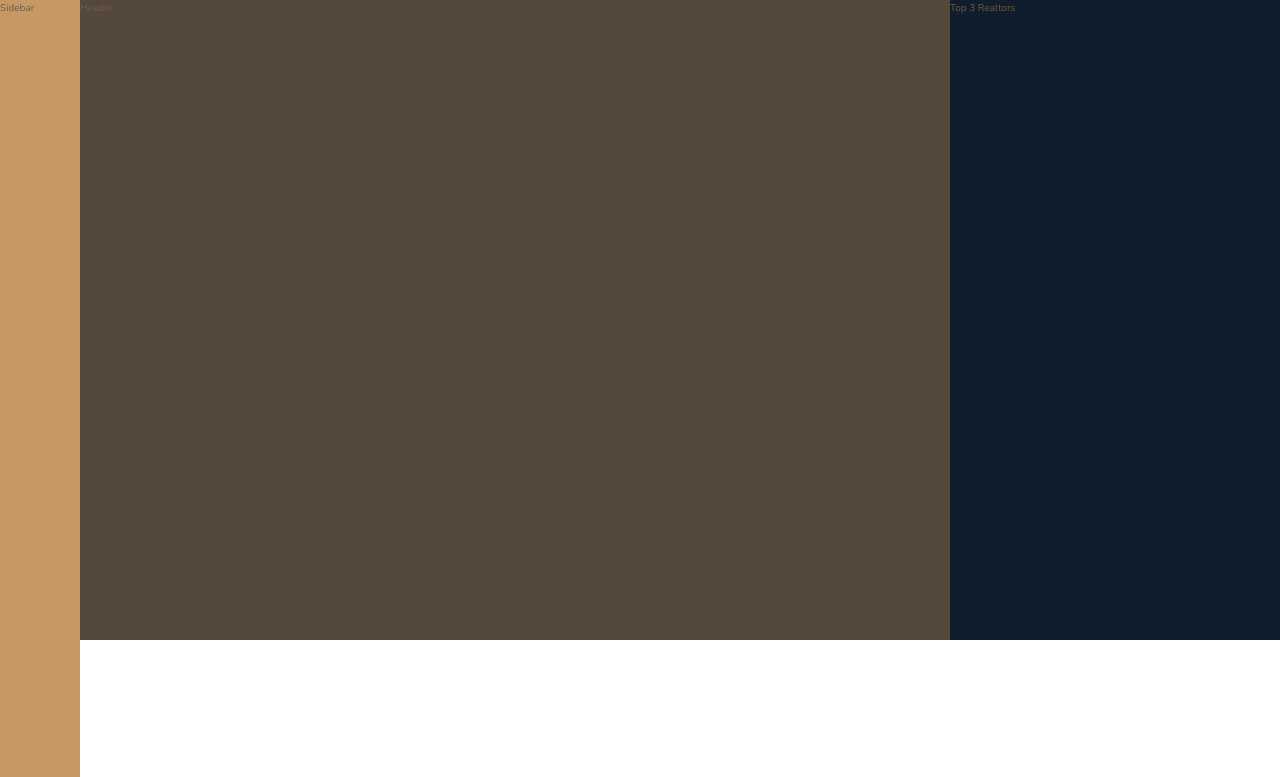
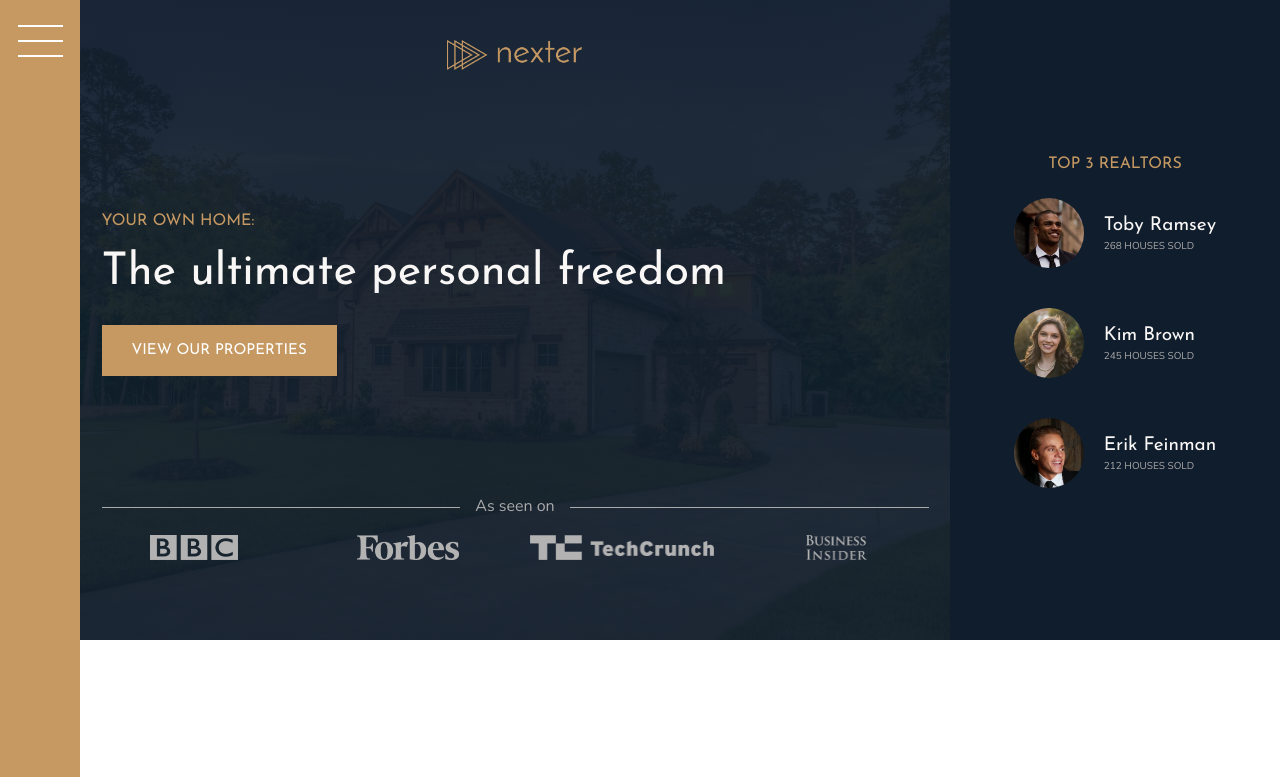
Before and after one commit to sebastiangorski/nexter-project, a website: page index.html in a window 1280 px wide. Shown: the top 777 px of the page. Drawn offline with nearby package versions, Linux system fonts and the light colour scheme.

Commit message:
Finished header and sidebar

```diff
--- a/index.html
+++ b/index.html
@@ -13,15 +13,42 @@
     </head>
     <body class="container">
         <div class="sidebar">
-            Sidebar
+            <button class="nav-btn"></button>
         </div>
 
         <header class="header">
-            Header
+            <img src="img/logo.png" alt="Nexter logo" class="header__logo">
+            <h3 class="heading-3">Your own home:</h3>
+            <h1 class="heading-1">The ultimate personal freedom</h1>
+            <button class="btn header__btn">View our properties</button>
+            <div class="header__seenon-text">As seen on</div>
+            <div class="header__seenon-logos">
+                <img src="img/logo-bbc.png" alt="BBC logo">
+                <img src="img/logo-forbes.png" alt="Forbes logo">
+                <img src="img/logo-techcrunch.png" alt="TechCrunch logo">
+                <img src="img/logo-bi.png" alt="BusinessInsider logo">
+            </div>
         </header>
 
         <div class="realtors">
-            Top 3 Realtors
+            <h3 class="heading-3">Top 3 Realtors</h3>
+            <div class="realtors__list">
+                <img src="img/realtor-3.jpeg" alt="Realtor 3 image" class="realtors__img">
+                <div class="realtors__details">
+                    <h4 class="heading-4 heading-4--light">Toby Ramsey</h4>
+                    <p class="realtors__sold">268 houses sold</p>
+                </div>
+                <img src="img/realtor-2.jpeg" alt="Realtor 2 image" class="realtors__img">
+                <div class="realtors__details">
+                    <h4 class="heading-4 heading-4--light">Kim Brown</h4>
+                    <p class="realtors__sold">245 houses sold</p>
+                </div>
+                <img src="img/realtor-1.jpeg" alt="Realtor 1 image" class="realtors__img">
+                <div class="realtors__details">
+                    <h4 class="heading-4 heading-4--light">Erik Feinman</h4>
+                    <p class="realtors__sold">212 houses sold</p>
+                </div>
+            </div>
         </div>
 
         <section class="features">
--- a/sass/_header.scss
+++ b/sass/_header.scss
@@ -1,4 +1,56 @@
 .header {
     background-color: $color-grey-dark-1;
     grid-column: full-start / col-end 6;
+    background-image: linear-gradient(rgba($color-secondary, .93), rgba($color-secondary, .93)), url(../img/hero.jpeg);
+    background-size: cover;
+    background-position: center;
+    padding: 8rem;
+    padding-top: 4rem;
+
+    display: grid;
+    grid-template-rows: 1fr min-content 6rem 1fr;
+    grid-template-columns: max-content;
+    grid-row-gap: 1.5rem;
+    justify-content: center;
+
+    &__logo {
+        height: 3rem;
+        justify-self: center;
+    }
+
+    &__btn {
+        align-self: start;
+        justify-self: start;
+    }
+
+    &__seenon-text {
+        display: grid;
+        grid-template-columns: 1fr max-content 1fr;
+        grid-column-gap: 1.5rem;
+        align-items: center;
+
+        font-size: 1.6rem;
+        color: $color-grey-light-2;
+
+        &::before,
+        &::after {
+            content: "";
+            height: 1px;
+            display: block;
+            background-color: currentColor;
+        }
+    }
+
+    &__seenon-logos {
+        display: grid;
+        grid-template-columns: repeat(4, 1fr);
+        grid-column-gap: 3rem;
+        justify-items: center;
+
+        img {
+            height: 2.5rem;
+            filter: brightness(70%);
+        }
+    }
+
 }
--- a/sass/_realtors.scss
+++ b/sass/_realtors.scss
@@ -1,4 +1,32 @@
 .realtors {
     background-color: $color-secondary;
     grid-column: col-start 7 / full-end;
+    padding: 3rem;
+
+    display: grid;
+    align-content: center;
+    justify-content: center;
+    justify-items: center;
+    grid-row-gap: 2rem;
+
+
+    &__list {
+        display: grid;
+        grid-template-columns: min-content max-content;
+        grid-column-gap: 2rem;
+        grid-row-gap: 5vh;
+        align-items: center;
+    }
+
+    &__img {
+        width: 7rem;
+        border-radius: 50%;
+        display: block;
+    }
+
+    &__sold {
+        text-transform: uppercase;
+        color: $color-grey-light-2;
+        margin-top: -3px;
+    }
 }
--- a/sass/_sidebar.scss
+++ b/sass/_sidebar.scss
@@ -2,4 +2,28 @@
     background-color: $color-primary;
     grid-column: sidebar-start / sidebar-end;
     grid-row: 1 / -1;
+    display: flex;
+    justify-content: center;
 }
+
+.nav-btn {
+    border: none;
+    border-radius: 0;
+
+    background-color: #fff;
+    height: 2px;
+    width: 4.5rem;
+    margin-top: 4rem;
+
+    &::before,
+    &::after {
+        background-color: #fff;
+        height: 2px;
+        width: 4.5rem;
+        content: "";
+        display: block;
+    }
+
+    &::before { transform: translateY(-1.5rem); }
+    &::after { transform: translateY(1.3rem); }
+}
--- a/sass/_typography.scss
+++ b/sass/_typography.scss
@@ -5,6 +5,9 @@
 
 .heading-1 {
     @extend %heading;
+    font-size: 4.5rem;
+    color: $color-grey-light-1;
+    line-height: 1;
 }
 
 .heading-2 {
```
Also changed, not shown: css/style.css.
